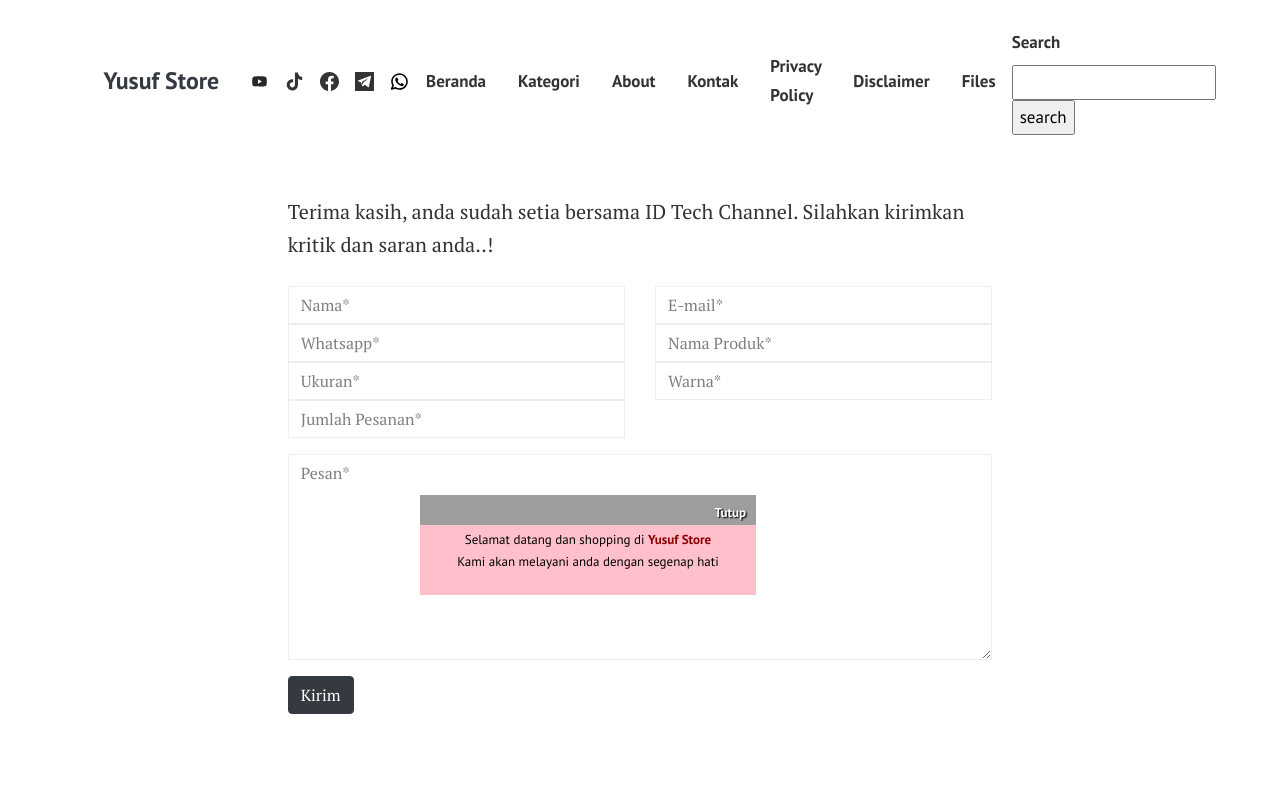
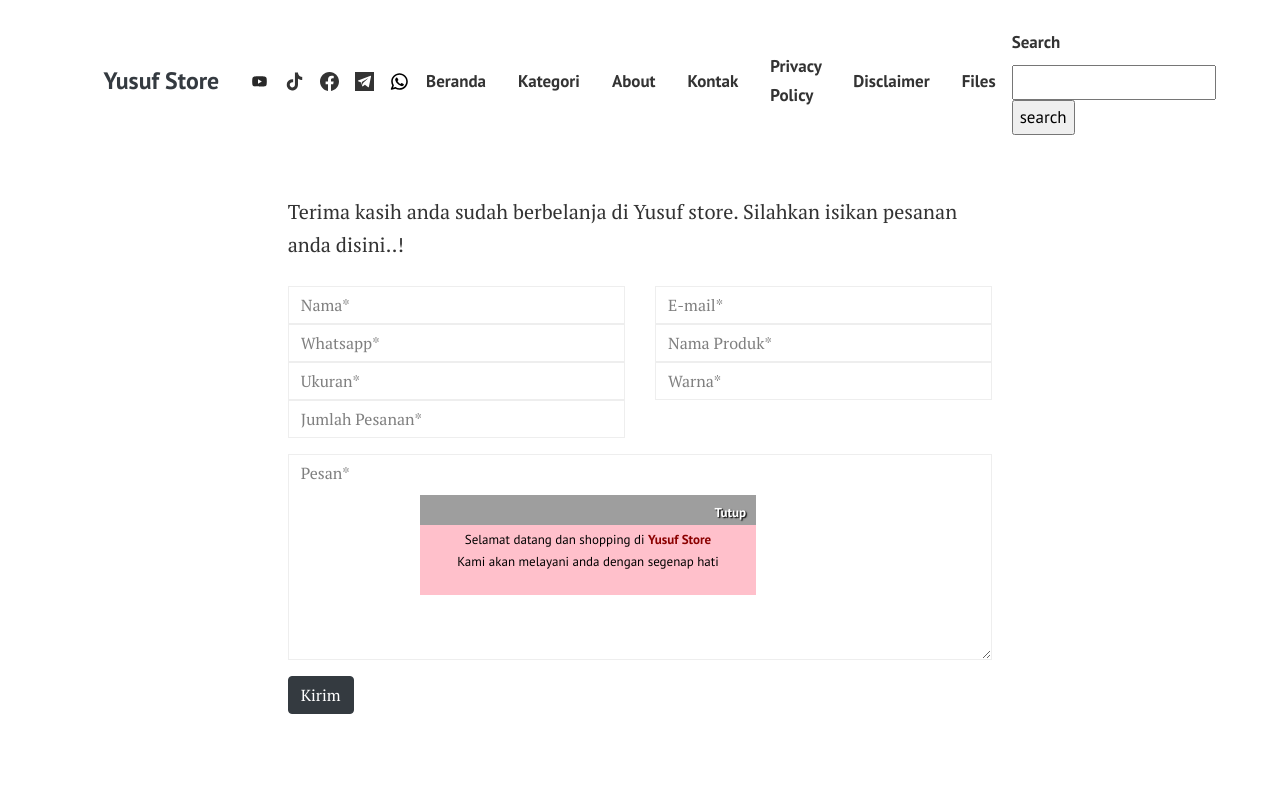
Before and after one commit to mwnsofficial/simastertutorials.github.io, a Jekyll site: the page built from pages/contact.html, in a window 1280 px wide and 1230 px high. Shown: the top 788 px of the window. Built offline with Jekyll 4.4.1, drawn with Linux system fonts in a browser that asks for light colours; comment, search, counter and statistics services are not loaded; grey boxes are pictures that could not be loaded.

Commit message:
Update contact.html

```diff
--- a/pages/contact.html
+++ b/pages/contact.html
@@ -6,7 +6,7 @@ comments: false
 ---
 
 <form action="https://getform.io/f/0edc9d45-f7d5-466f-b5be-26b15094b977" method="POST">
-<p class="mb-4">Terima kasih, anda sudah setia bersama ID Tech Channel. Silahkan kirimkan kritik dan saran anda..!</p>
+<p class="mb-4">Terima kasih anda sudah berbelanja di Yusuf store. Silahkan isikan pesanan anda disini..!</p>
 <div class="form-group row">
 <div class="col-md-6">
 <input class="form-control" type="text" name="nama" placeholder="Nama*" required>
```
